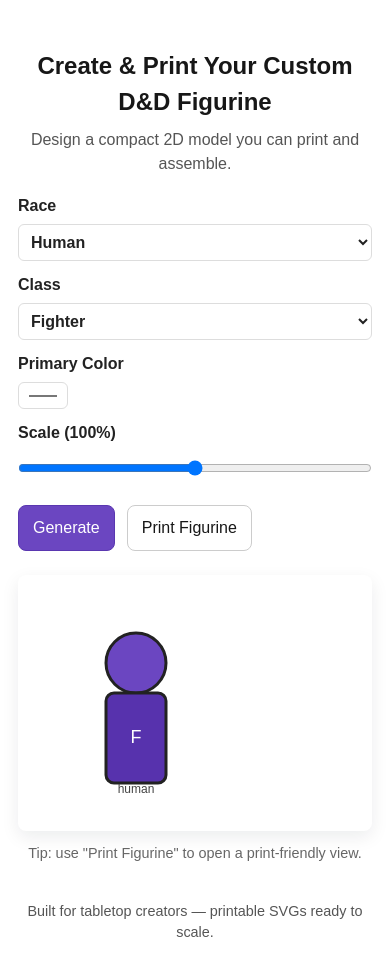
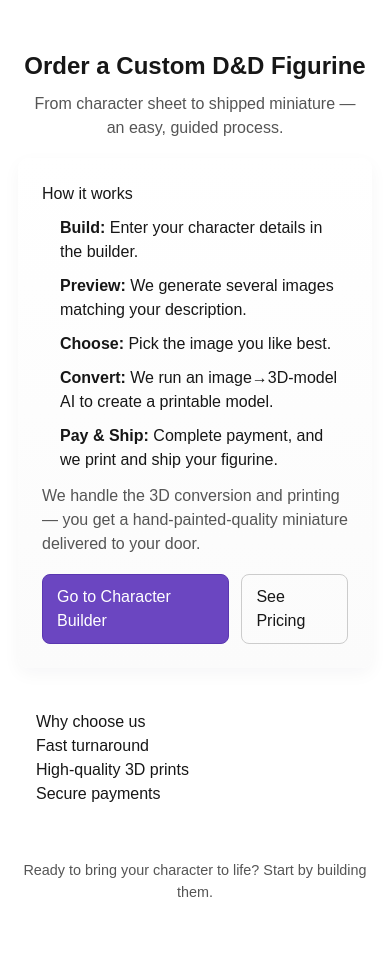
Before and after one commit to pipejack/dnd-mini-site, a Next.js app: page / in a window 390 px wide. After the commit the page ends 921 px from the top, so only its background shows below. Built offline with nearby package versions, Linux system fonts and the light colour scheme.

Commit message:
landing page mods

```diff
--- /dev/null
+++ b/app/builder/page.tsx
@@ -0,0 +1,120 @@
+"use client";
+
+import { useRef, useState } from "react";
+
+type Option = {
+  label: string;
+  value: string;
+};
+
+const races: Option[] = [
+  { label: "Human", value: "human" },
+  { label: "Elf", value: "elf" },
+  { label: "Dwarf", value: "dwarf" },
+  { label: "Orc", value: "orc" },
+];
+
+const classes: Option[] = [
+  { label: "Fighter", value: "fighter" },
+  { label: "Wizard", value: "wizard" },
+  { label: "Rogue", value: "rogue" },
+  { label: "Cleric", value: "cleric" },
+];
+
+export default function Builder() {
+  const [race, setRace] = useState<string>(races[0].value);
+  const [klass, setKlass] = useState<string>(classes[0].value);
+  const [color, setColor] = useState<string>("#6b46c1");
+  const [scale, setScale] = useState<number>(100);
+  const [svg, setSvg] = useState<string>(generateSvg(races[0].value, classes[0].value, "#6b46c1", 1));
+  const previewRef = useRef<HTMLDivElement | null>(null);
+
+  function handleGenerate(e?: React.FormEvent) {
+    e?.preventDefault();
+    const s = generateSvg(race, klass, color, scale / 100);
+    setSvg(s);
+  }
+
+  function handlePrint() {
+    const w = window.open("", "_blank", "noopener,noreferrer");
+    if (!w) return;
+    const html = `<!doctype html><html><head><meta charset=\"utf-8\"><title>Print Figurine</title><style>body{display:flex;align-items:center;justify-content:center;height:100vh;margin:0}svg{width:80vmin;height:auto}</style></head><body>${svg}</body></html>`;
+    w.document.open();
+    w.document.write(html);
+    w.document.close();
+    setTimeout(() => { w.print(); }, 300);
+  }
+
+  return (
+    <div className="landing-root">
+      <header className="hero">
+        <h1 className="title">Create & Print Your Custom D&D Figurine</h1>
+        <p className="subtitle">Design a compact 2D model you can print and assemble.</p>
+      </header>
+
+      <main className="container">
+        <section className="controls">
+          <form onSubmit={handleGenerate} className="form">
+            <label>
+              Race
+              <select value={race} onChange={(e) => setRace(e.target.value)}>
+                {races.map((r) => (
+                  <option key={r.value} value={r.value}>{r.label}</option>
+                ))}
+              </select>
+            </label>
+
+            <label>
+              Class
+              <select value={klass} onChange={(e) => setKlass(e.target.value)}>
+                {classes.map((c) => (
+                  <option key={c.value} value={c.value}>{c.label}</option>
+                ))}
+              </select>
+            </label>
+
+            <label>
+              Primary Color
+              <input type="color" value={color} onChange={(e) => setColor(e.target.value)} />
+            </label>
+
+            <label>
+              Scale ({scale}%)
+              <input type="range" min={50} max={150} value={scale} onChange={(e) => setScale(Number(e.target.value))} />
+            </label>
+
+            <div className="buttons">
+              <button type="submit" className="btn primary">Generate</button>
+              <button type="button" className="btn" onClick={handlePrint}>Print Figurine</button>
+            </div>
+          </form>
+        </section>
+
+        <section className="preview" ref={previewRef} aria-label="Figurine preview">
+          <div className="preview-canvas" dangerouslySetInnerHTML={{ __html: svg }} />
+          <p className="preview-hint">Tip: use Print Figurine to open a print-friendly view.</p>
+        </section>
+      </main>
+
+      <footer className="footer">Built for tabletop creators — printable SVGs ready to scale.</footer>
+    </div>
+  );
+}
+
+function generateSvg(race: string, klass: string, color: string, scale = 1) {
+  const head = `<circle cx=\"100\" cy=\"70\" r=\"30\" fill=\"${color}\" stroke=\"#222\" stroke-width=\"3\"/>`;
+  const body = `<rect x=\"70\" y=\"100\" width=\"60\" height=\"90\" rx=\"8\" fill=\"${shade(color, -20)}\" stroke=\"#222\" stroke-width=\"3\"/>`;
+  const icon = `<text x=\"100\" y=\"150\" font-size=\"18\" text-anchor=\"middle\" fill=\"#fff\">${klass[0].toUpperCase()}</text>`;
+  const raceBadge = `<text x=\"100\" y=\"200\" font-size=\"12\" text-anchor=\"middle\" fill=\"#444\">${race}</text>`;
+
+  const svg = `<svg xmlns=\"http://www.w3.org/2000/svg\" viewBox=\"0 0 200 ${220 * scale}\" width=\"${200 * scale}\" height=\"${220 * scale}\">${head}${body}${icon}${raceBadge}</svg>`;
+  return svg;
+}
+
+function shade(hex: string, percent: number) {
+  const num = parseInt(hex.replace('#',''),16);
+  const r = Math.min(255, Math.max(0, (num>>16) + percent));
+  const g = Math.min(255, Math.max(0, ((num>>8)&0x00FF) + percent));
+  const b = Math.min(255, Math.max(0, (num & 0x0000FF) + percent));
+  return `#${(r<<16 | g<<8 | b).toString(16).padStart(6,'0')}`;
+}
--- a/app/globals.css
+++ b/app/globals.css
@@ -47,3 +47,19 @@ body {
   .container { flex-direction:column; padding:18px; }
   .controls, .preview { width:100%; }
 }
+
+/* Entry page styles */
+.entry-root { display:flex; flex-direction:column; min-height:100vh; }
+.entry-container { display:flex; gap:24px; padding:36px; max-width:1100px; margin:0 auto; align-items:flex-start; }
+.process { flex:1; background:linear-gradient(180deg,#fff,#fbfbfb); padding:24px; border-radius:10px; box-shadow:0 6px 18px rgba(16,24,40,0.04); }
+.process h2 { margin-top:0; }
+.process ol { padding-left:18px; }
+.process li { margin:10px 0; }
+.note { margin-top:12px; color:#555; }
+.entry-cta { margin-top:18px; display:flex; gap:12px; }
+.sidebar { width:260px; padding:18px; border-left:1px solid #eee; }
+
+@media (max-width:880px) {
+  .entry-container { flex-direction:column; padding:18px; }
+  .sidebar { width:100%; border-left:0; }
+}
--- a/app/page.tsx
+++ b/app/page.tsx
@@ -1,120 +1,41 @@
-"use client";
-
-import { useRef, useState } from "react";
-
-type Option = {
-  label: string;
-  value: string;
-};
-
-const races: Option[] = [
-  { label: "Human", value: "human" },
-  { label: "Elf", value: "elf" },
-  { label: "Dwarf", value: "dwarf" },
-  { label: "Orc", value: "orc" },
-];
-
-const classes: Option[] = [
-  { label: "Fighter", value: "fighter" },
-  { label: "Wizard", value: "wizard" },
-  { label: "Rogue", value: "rogue" },
-  { label: "Cleric", value: "cleric" },
-];
+import Link from "next/link";
 
 export default function Home() {
-  const [race, setRace] = useState<string>(races[0].value);
-  const [klass, setKlass] = useState<string>(classes[0].value);
-  const [color, setColor] = useState<string>("#6b46c1");
-  const [scale, setScale] = useState<number>(100);
-  const [svg, setSvg] = useState<string>(generateSvg(races[0].value, classes[0].value, "#6b46c1", 1));
-  const previewRef = useRef<HTMLDivElement | null>(null);
-
-  function handleGenerate(e?: React.FormEvent) {
-    e?.preventDefault();
-    const s = generateSvg(race, klass, color, scale / 100);
-    setSvg(s);
-  }
-
-  function handlePrint() {
-    const w = window.open("", "_blank", "noopener,noreferrer");
-    if (!w) return;
-    const html = `<!doctype html><html><head><meta charset=\"utf-8\"><title>Print Figurine</title><style>body{display:flex;align-items:center;justify-content:center;height:100vh;margin:0}svg{width:80vmin;height:auto}</style></head><body>${svg}</body></html>`;
-    w.document.open();
-    w.document.write(html);
-    w.document.close();
-    setTimeout(() => { w.print(); }, 300);
-  }
-
   return (
-    <div className="landing-root">
+    <div className="entry-root">
       <header className="hero">
-        <h1 className="title">Create & Print Your Custom D&D Figurine</h1>
-        <p className="subtitle">Design a compact 2D model you can print and assemble.</p>
+        <h1 className="title">Order a Custom D&D Figurine</h1>
+        <p className="subtitle">From character sheet to shipped miniature — an easy, guided process.</p>
       </header>
 
-      <main className="container">
-        <section className="controls">
-          <form onSubmit={handleGenerate} className="form">
-            <label>
-              Race
-              <select value={race} onChange={(e) => setRace(e.target.value)}>
-                {races.map((r) => (
-                  <option key={r.value} value={r.value}>{r.label}</option>
-                ))}
-              </select>
-            </label>
-
-            <label>
-              Class
-              <select value={klass} onChange={(e) => setKlass(e.target.value)}>
-                {classes.map((c) => (
-                  <option key={c.value} value={c.value}>{c.label}</option>
-                ))}
-              </select>
-            </label>
-
-            <label>
-              Primary Color
-              <input type="color" value={color} onChange={(e) => setColor(e.target.value)} />
-            </label>
-
-            <label>
-              Scale ({scale}%)
-              <input type="range" min={50} max={150} value={scale} onChange={(e) => setScale(Number(e.target.value))} />
-            </label>
-
-            <div className="buttons">
-              <button type="submit" className="btn primary">Generate</button>
-              <button type="button" className="btn" onClick={handlePrint}>Print Figurine</button>
-            </div>
-          </form>
+      <main className="entry-container">
+        <section className="process">
+          <h2>How it works</h2>
+          <ol>
+            <li><strong>Build:</strong> Enter your character details in the builder.</li>
+            <li><strong>Preview:</strong> We generate several images matching your description.</li>
+            <li><strong>Choose:</strong> Pick the image you like best.</li>
+            <li><strong>Convert:</strong> We run an image→3D-model AI to create a printable model.</li>
+            <li><strong>Pay & Ship:</strong> Complete payment, and we print and ship your figurine.</li>
+          </ol>
+          <p className="note">We handle the 3D conversion and printing — you get a hand-painted-quality miniature delivered to your door.</p>
+          <div className="entry-cta">
+            <Link href="/builder" className="btn primary">Go to Character Builder</Link>
+            <Link href="#pricing" className="btn">See Pricing</Link>
+          </div>
         </section>
 
-        <section className="preview" ref={previewRef} aria-label="Figurine preview">
-          <div className="preview-canvas" dangerouslySetInnerHTML={{ __html: svg }} />
-          <p className="preview-hint">Tip: use "Print Figurine" to open a print-friendly view.</p>
-        </section>
+        <aside className="sidebar">
+          <h3>Why choose us</h3>
+          <ul>
+            <li>Fast turnaround</li>
+            <li>High-quality 3D prints</li>
+            <li>Secure payments</li>
+          </ul>
+        </aside>
       </main>
 
-      <footer className="footer">Built for tabletop creators — printable SVGs ready to scale.</footer>
+      <footer className="footer">Ready to bring your character to life? Start by building them.</footer>
     </div>
   );
 }
-
-function generateSvg(race: string, klass: string, color: string, scale = 1) {
-  const head = `<circle cx=\"100\" cy=\"70\" r=\"30\" fill=\"${color}\" stroke=\"#222\" stroke-width=\"3\"/>`;
-  const body = `<rect x=\"70\" y=\"100\" width=\"60\" height=\"90\" rx=\"8\" fill=\"${shade(color, -20)}\" stroke=\"#222\" stroke-width=\"3\"/>`;
-  const icon = `<text x=\"100\" y=\"150\" font-size=\"18\" text-anchor=\"middle\" fill=\"#fff\">${klass[0].toUpperCase()}</text>`;
-  const raceBadge = `<text x=\"100\" y=\"200\" font-size=\"12\" text-anchor=\"middle\" fill=\"#444\">${race}</text>`;
-
-  const svg = `<svg xmlns=\"http://www.w3.org/2000/svg\" viewBox=\"0 0 200 ${220 * scale}\" width=\"${200 * scale}\" height=\"${220 * scale}\">${head}${body}${icon}${raceBadge}</svg>`;
-  return svg;
-}
-
-function shade(hex: string, percent: number) {
-  const num = parseInt(hex.replace('#',''),16);
-  const r = Math.min(255, Math.max(0, (num>>16) + percent));
-  const g = Math.min(255, Math.max(0, ((num>>8)&0x00FF) + percent));
-  const b = Math.min(255, Math.max(0, (num & 0x0000FF) + percent));
-  return `#${(r<<16 | g<<8 | b).toString(16).padStart(6,'0')}`;
-}
```
